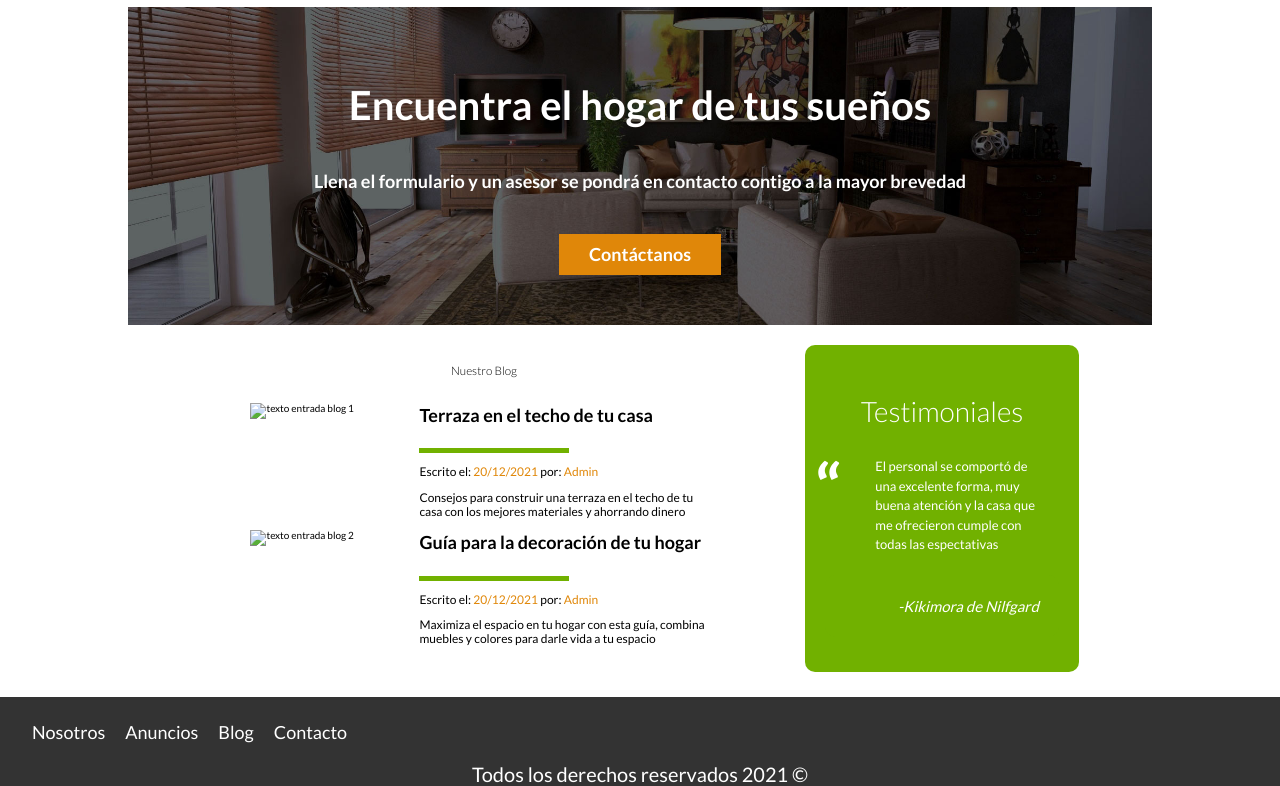
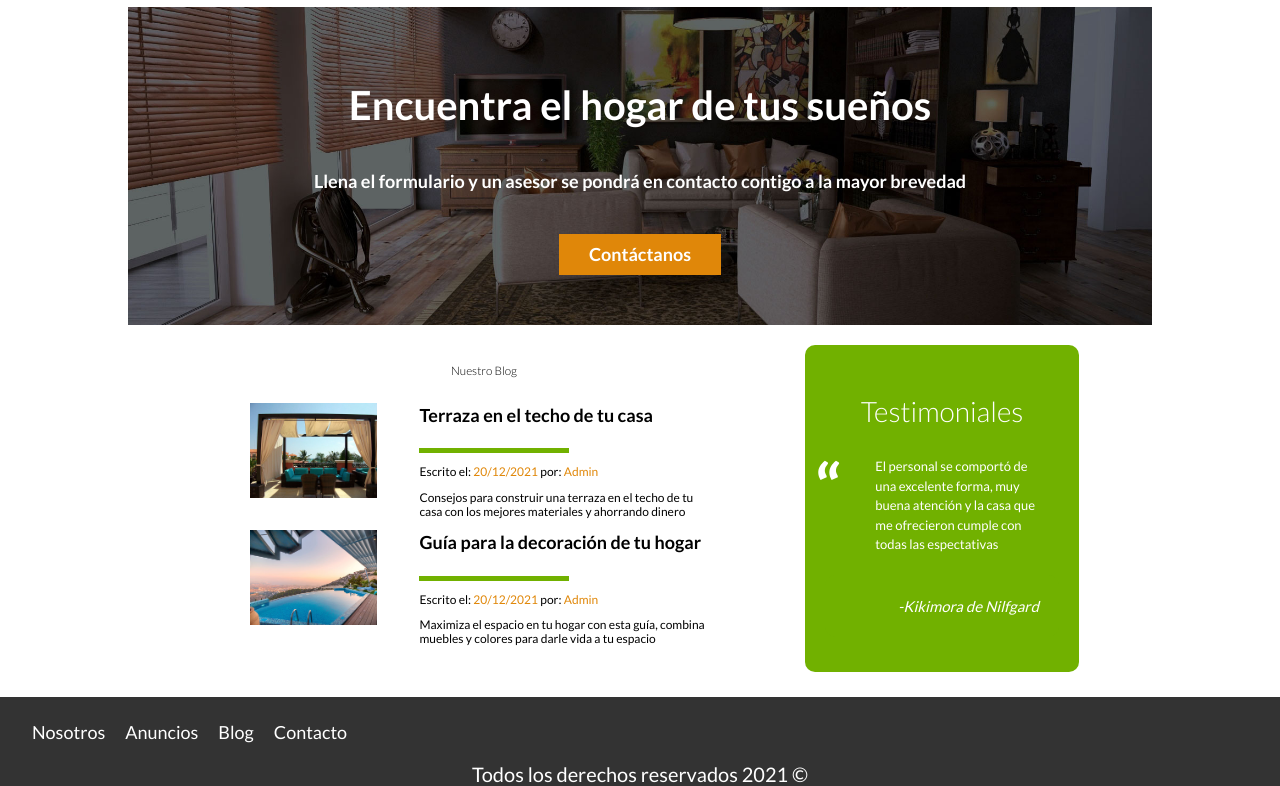
Before and after one commit to sarapalac10/Page-BienesRaices, a plain HTML site: page index.html in a window 1280 px wide. Shown: the part 1848-2634 px from the top of the page. Drawn offline with Linux system fonts and the light colour scheme.

Commit message:
Update index.html

```diff
--- a/index.html
+++ b/index.html
@@ -168,7 +168,7 @@
 
             <article class="entrada-blog">
                 <div>
-                    <img loading="lazy" src="../src/img/blog1.jpg" alt="texto entrada blog 1" class="img-blog">
+                    <img loading="lazy" src="img/blog1.jpg" alt="texto entrada blog 1" class="img-blog">
                 </div>
                 <div>
                     <a href="entrada.hmtl" class="texto-blog">
@@ -183,7 +183,7 @@
 
             <article class="entrada-blog">
                 <div>
-                    <img loading="lazy" src="../src/img/blog2.jpg" alt="texto entrada blog 2" class="img-blog">
+                    <img loading="lazy" src="img/blog2.jpg" alt="texto entrada blog 2" class="img-blog">
                 </div>
                 <div>
                     <a href="entrada.hmtl" class="texto-blog">
```
